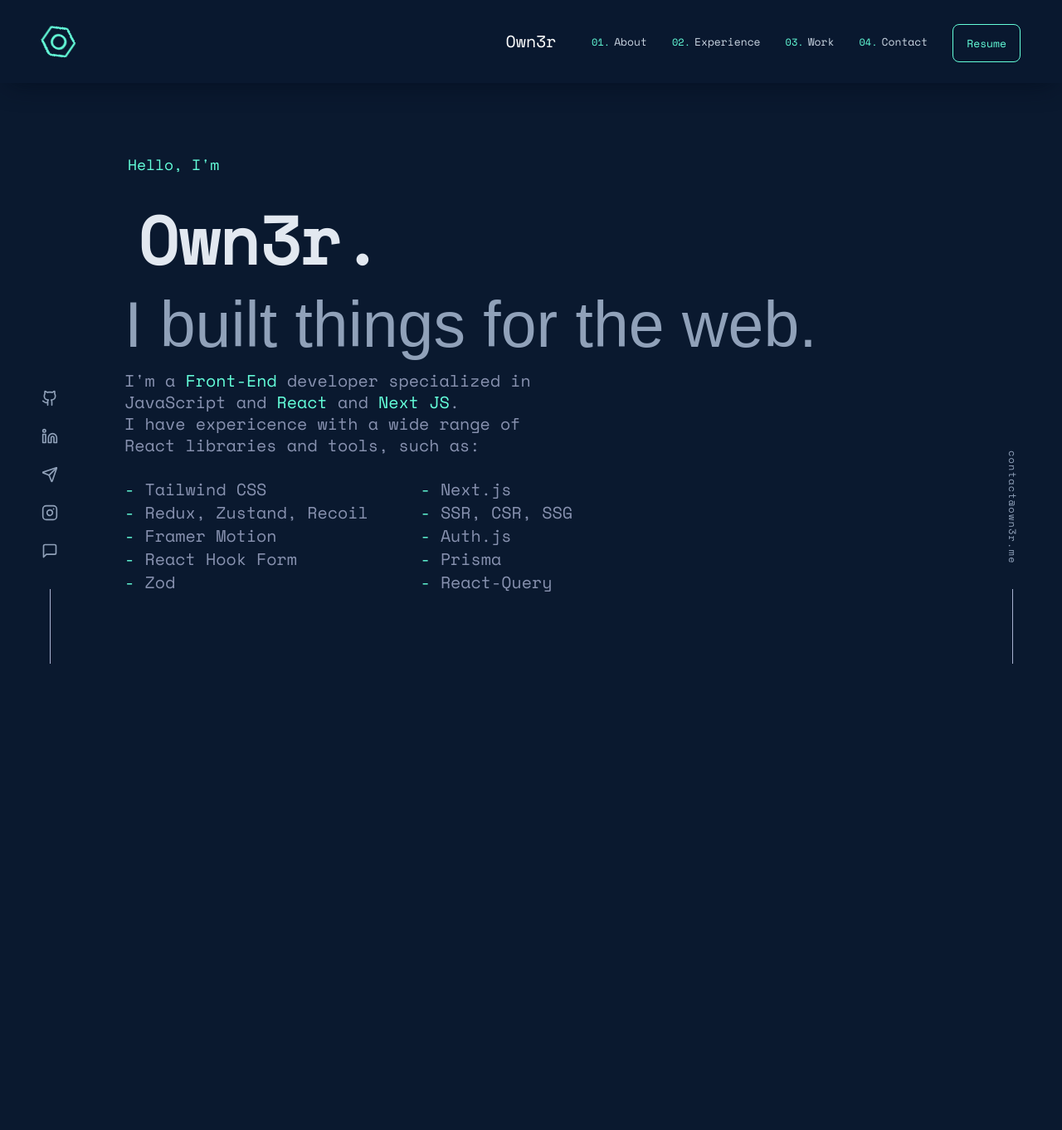
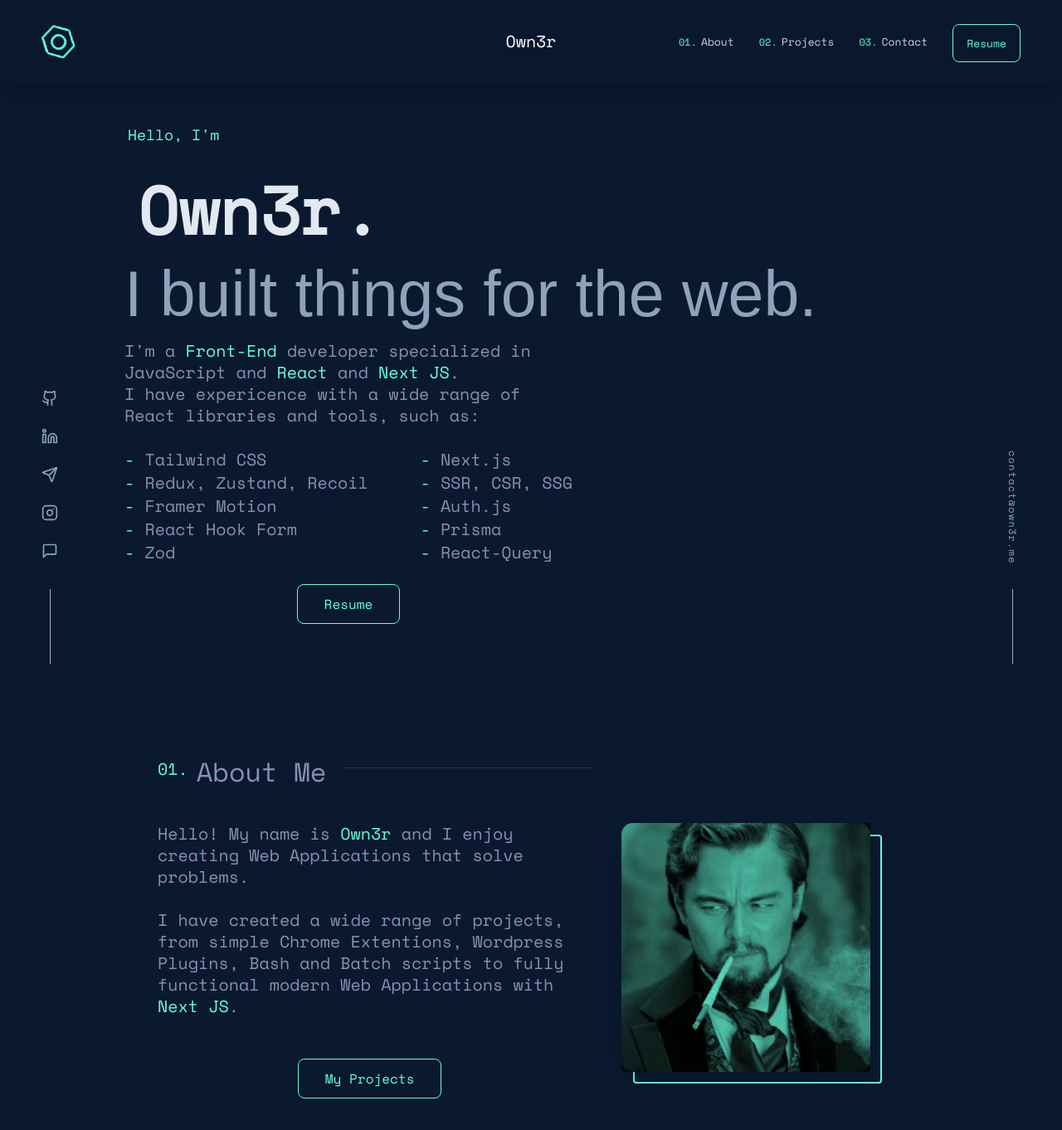
Before and after one commit to itsOwn3r/personal-site-mvc, a Next.js app: page / in a window 1280 px wide. Shown: the top 1362 px of the page at 83% size. Before the commit the page ends 800 px from the top, so only its background shows below. Built offline with nearby package versions, Linux system fonts and the light colour scheme.

Commit message:
'about me' section added

```diff
--- a/app/globals.css
+++ b/app/globals.css
@@ -227,3 +227,98 @@ span.verticalemail::after {
 .whatido {
   font-family: sans-serif;
 }
+
+.numbered-heading::before {
+    position: relative;
+    bottom: 4px;
+    counter-increment: section 1;
+    content: "0" counter(section) ".";
+    margin-right: 10px;
+    color: #64ffda;
+    font-size: 20px;
+    font-weight: 400;
+}
+
+.numbered-heading::after {
+  content: "";
+  display: block;
+  position: relative;
+  top: -5px;
+  width: 300px;
+  height: 1px;
+  margin-left: 20px;
+  background-color: #233554;
+}
+
+.blackshadow {
+  box-shadow: 0 10px 30px -15px rgba(2,12,27,0.7);
+}
+
+.wrapper.blackshadow::before {
+  content: "";
+  display: block;
+  position: absolute;
+  width: 100%;
+  height: 100%;
+  border-radius: 4px;
+  transition: all 0.25s cubic-bezier(0.645,0.045,0.355,1);
+  top: 0px;
+  left: 0px;
+  background-color: #0a192f;
+  mix-blend-mode: screen;
+  box-sizing: inherit;
+}
+
+.wrapper.blackshadow::after {
+    content: "";
+    display: block;
+    position: absolute;
+    border: 2px solid #64ffda;
+    top: 14px;
+    left: 14px;
+    z-index: -1;
+    width: 100%;
+    height: 100%;
+    border-radius: 4px;
+    transition: all 0.25s cubic-bezier(0.645,0.045,0.355,1);
+    box-sizing: inherit;
+}
+
+.wrapper:hover {
+  outline: 0px;
+}
+/*
+.imagewrapper:hover {
+  outline: 0px;
+  transform: translate(-4px, -4px);
+  } */
+
+  .imagewrapper:hover {
+    mix-blend-mode: unset;
+    filter: none;
+    border-radius: 10px;
+    transform: translate(-4px, -4px);
+}
+
+.imagewrapper {
+  position: relative;
+  display: inline-block;
+  overflow: hidden;
+  width: 100%;
+  max-width: 100%;
+  border-radius: 12px;
+  vertical-align: middle;
+  border-radius: 4px;
+  mix-blend-mode: multiply;
+  filter: grayscale(100%) contrast(1);
+  transition: all 0.25s cubic-bezier(0.645,0.045,0.355,1);
+}
+
+.opacitytransition {
+    opacity: 0;
+    transition: opacity 500ms linear;
+    background-color: rgb(232, 232, 232);
+    position: absolute;
+    inset: 0px;
+    object-fit: cover;
+}
--- /dev/null
+++ b/components/AboutSection.tsx
@@ -0,0 +1,36 @@
+import Image from 'next/image'
+import Link from 'next/link'
+import React from 'react'
+
+const AboutSection = () => {
+  return (
+    <section id='about' className='about p-[100px_0px] max-w-[900px] m-[0px_auto]'>
+        <h2 className='numbered-heading flex items-center relative m-[10px_0px_40px] w-full whitespace-nowrap text-[32px]'> About Me</h2>
+        <div className="grid grid-cols-[3fr_2fr] gap-12">
+            <div>
+                Hello! My name is <span className='green'>Own3r</span> and I enjoy creating Web Applications that solve problems.
+                <br /><br />
+                I have created a wide range of projects, from simple Chrome Extentions, Wordpress Plugins, Bash and Batch scripts to fully functional modern Web Applications with <span className='green'>Next JS</span>.
+                <br /><br />
+
+                <div className='hover:scale-105 mt-6 w-full flex justify-center'>
+                    <Link className='bg-transparent text-[#64ffda] border border-[#64ffda] rounded-md p-[0.75rem_2rem] leading-[1.4] cubicTransition duration-1000 text-[16px] resumeAnimation' href="#work">My Projects</Link>
+                </div>
+            </div>
+            <div className='relative max-w-[300px]'>
+                <div className="wrapper cubicTransition block relative w-full rounded-xl bg-[#64ffda] blackshadow">
+                    <div className="imagewrapper">
+                        <div className="block max-w-[500px]">
+                            <Image className='!relative' src="/images/leo.jpg" alt='Own3r' fill />
+                        </div>
+                        <div className='opacitytransition' />
+                    </div>
+                </div>
+            </div>
+
+        </div>
+    </section>
+  )
+}
+
+export default AboutSection
--- a/components/Header.tsx
+++ b/components/Header.tsx
@@ -36,13 +36,10 @@ const Header = () => {
         <div className="hidden md:flex items-center links">
           <ol className='flex justify-between items-center p-0 m-0 list-none'>
             <li className='m-[0px_5px] relative counter text-[13px]'>
-              <Link href="#main" className='p-2.5 inline-block decoration-0 relative cubicTransition text-slate-300 hover:text-[#64ffda]'>About</Link>
+              <Link href="#about" className='p-2.5 inline-block decoration-0 relative cubicTransition text-slate-300 hover:text-[#64ffda]'>About</Link>
             </li>
             <li className='m-[0px_5px] relative counter text-[13px]'>
-              <Link href="#experience" className='p-2.5 inline-block decoration-0 relative cubicTransition text-slate-300 hover:text-[#64ffda]'>Experience</Link>
-            </li>
-            <li className='m-[0px_5px] relative counter text-[13px]'>
-              <Link href="#work" className='p-2.5 inline-block decoration-0 relative cubicTransition text-slate-300 hover:text-[#64ffda]'>Work</Link>
+              <Link href="#projects" className='p-2.5 inline-block decoration-0 relative cubicTransition text-slate-300 hover:text-[#64ffda]'>Projects</Link>
             </li>
             <li className='m-[0px_5px] relative counter text-[13px]'>
               <Link href="#contact" className='p-2.5 inline-block decoration-0 relative cubicTransition text-slate-300 hover:text-[#64ffda]'>Contact</Link>
@@ -65,13 +62,10 @@ const Header = () => {
 
                     <ol className='p-0 m-0 list-none w-full'>
                       <li className='m-[0px_auto_10px] relative counter text-[13px]'>
-                        <Link href="#main" className='p-[3px_20px_20px] w-full inline-block decoration-0 relative cubicTransition text-slate-300 hover:text-[#64ffda]'>About</Link>
+                        <Link href="#about" className='p-[3px_20px_20px] w-full inline-block decoration-0 relative cubicTransition text-slate-300 hover:text-[#64ffda]'>About</Link>
                       </li>
                       <li className='m-[0px_auto_10px] relative counter text-[13px]'>
-                        <Link href="#experience" className='p-[3px_20px_20px] w-full inline-block decoration-0 relative cubicTransition text-slate-300 hover:text-[#64ffda]'>Experience</Link>
-                      </li>
-                      <li className='m-[0px_auto_10px] relative counter text-[13px]'>
-                        <Link href="#work" className='p-[3px_20px_20px] w-full inline-block decoration-0 relative cubicTransition text-slate-300 hover:text-[#64ffda]'>Work</Link>
+                        <Link href="#projects" className='p-[3px_20px_20px] w-full inline-block decoration-0 relative cubicTransition text-slate-300 hover:text-[#64ffda]'>Projects</Link>
                       </li>
                       <li className='m-[0px_auto_10px] relative counter text-[13px]'>
                         <Link href="#contact" className='p-[3px_20px_20px] w-full inline-block decoration-0 relative cubicTransition text-slate-300 hover:text-[#64ffda]'>Contact</Link>
--- /dev/null
+++ b/components/HeroSection.tsx
@@ -0,0 +1,41 @@
+import React from 'react';
+import Link from 'next/link';
+
+const HeroSection = () => {
+  return (
+    <section className='hero h-auto pt-[100px] flex justify-center items-start flex-col min-h-[100vh] p-0 max-w-[1000px] m-[0px_auto]'>
+    <div className='text-lg'><h1 className='green m-[0px_0px_15px_4px] text-[18px] font-medium'>Hello, I&apos;m {" "}</h1></div>
+    <div className='text-lg'><h2 className='pl-4 m-0 text-[80px] font-bold text-slate-200'>Own3r.</h2></div>
+    <div className='text-lg'><h3 className='mt-[5px] text-slate-400 leading-[0.9] m-0 text-[40px] md:text-[77px] font-medium whatido'>I built things for the web.</h3></div>
+    <div>
+        <div className='m-[20px_0px_0px] max-w-[540px]'>
+            I&apos;m a <span className='green'>Front-End</span> developer specialized in JavaScript and <span className='green'>React</span> and <span className='green'>Next JS</span>. <br />
+            I have expericence with a wide range of React libraries and tools, such as: <br /><br />
+            <div className='w-full flex justify-between text-[16px] md:text-[17px] lg:text-xl'>
+                <div>
+                <span className='green'>- </span> Tailwind CSS <br />
+                <span className='green'>- </span> Redux, Zustand, Recoil <br />
+                <span className='green'>- </span> Framer Motion <br />
+                <span className='green'>- </span> React Hook Form <br />
+                <span className='green'> - </span> Zod <br />
+                </div>
+                <div>
+                <span className='green'> - </span> Next.js <br />
+                <span className='green'> - </span> SSR, CSR, SSG <br />
+                <span className='green'> - </span> Auth.js <br />
+                <span className='green'> - </span> Prisma <br />
+                <span className='green'> - </span> React-Query <br />
+                </div>
+            </div>
+
+            <div className='hover:scale-105 mt-6 w-full flex justify-center'>
+                <Link className='bg-transparent text-[#64ffda] border border-[#64ffda] rounded-md p-[0.75rem_2rem] leading-[1.4] cubicTransition duration-1000 text-[16px] resumeAnimation' href="#" target="_blank" rel="noopener noreferrer">Resume</Link>
+            </div>
+        </div>
+    </div>
+    <div></div>
+</section>
+  )
+}
+
+export default HeroSection
--- a/components/Main.tsx
+++ b/components/Main.tsx
@@ -1,38 +1,13 @@
-import React from 'react'
+import React from 'react';
+import HeroSection from '@/components/HeroSection';
+import AboutSection from './AboutSection';
 
 const Content = () => {
   return (
     <div id='main'>
         <main className='p-[0px_25px] md:p-[0px_85px] lg:p-[0px_150px] m-[0px_auto] w-full max-w-[1600px] min-h-[100vh]'>
-            <section className='h-auto pt-[100px] flex justify-center items-start flex-col min-h-[100vh] p-0 max-w-[1000px] m-[0px_auto]'>
-                <div className='text-lg'><h1 className='green m-[0px_0px_15px_4px] text-[18px] font-medium'>Hello, I&apos;m {" "}</h1></div>
-                <div className='text-lg'><h2 className='pl-4 m-0 text-[80px] font-bold text-slate-200'>Own3r.</h2></div>
-                <div className='text-lg'><h3 className='mt-[5px] text-slate-400 leading-[0.9] m-0 text-[40px] md:text-[77px] font-medium whatido'>I built things for the web.</h3></div>
-                <div>
-                    <div className='m-[20px_0px_0px] max-w-[540px]'>
-                        I&apos;m a <span className='green'>Front-End</span> developer specialized in JavaScript and <span className='green'>React</span> and <span className='green'>Next JS</span>. <br />
-                        I have expericence with a wide range of React libraries and tools, such as: <br /><br />
-                        <div className='w-full flex justify-between text-[16px] md:text-[17px] lg:text-xl'>
-                            <div>
-                            <span className='green'>- </span> Tailwind CSS <br />
-                            <span className='green'>- </span> Redux, Zustand, Recoil <br />
-                            <span className='green'>- </span> Framer Motion <br />
-                            <span className='green'>- </span> React Hook Form <br />
-                            <span className='green'> - </span> Zod <br />
-                            </div>
-                            <div>
-                            <span className='green'> - </span> Next.js <br />
-                            <span className='green'> - </span> SSR, CSR, SSG <br />
-                            <span className='green'> - </span> Auth.js <br />
-                            <span className='green'> - </span> Prisma <br />
-                            <span className='green'> - </span> React-Query <br />
-                            </div>
-                        </div>
-
-                    </div>
-                </div>
-                <div></div>
-            </section>
+            <HeroSection />
+            <AboutSection />
         </main>
     </div>
   )
```
Also changed, not shown: public/images/leo.jpg (added).
